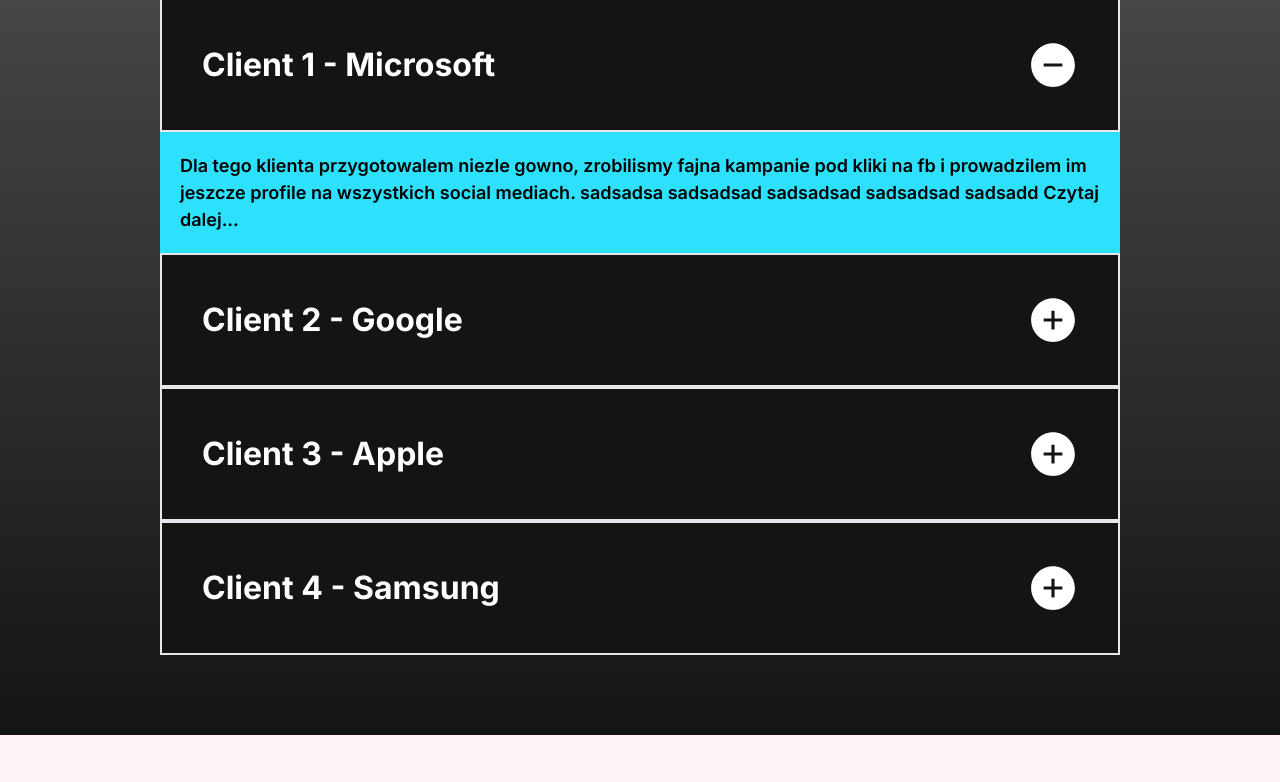
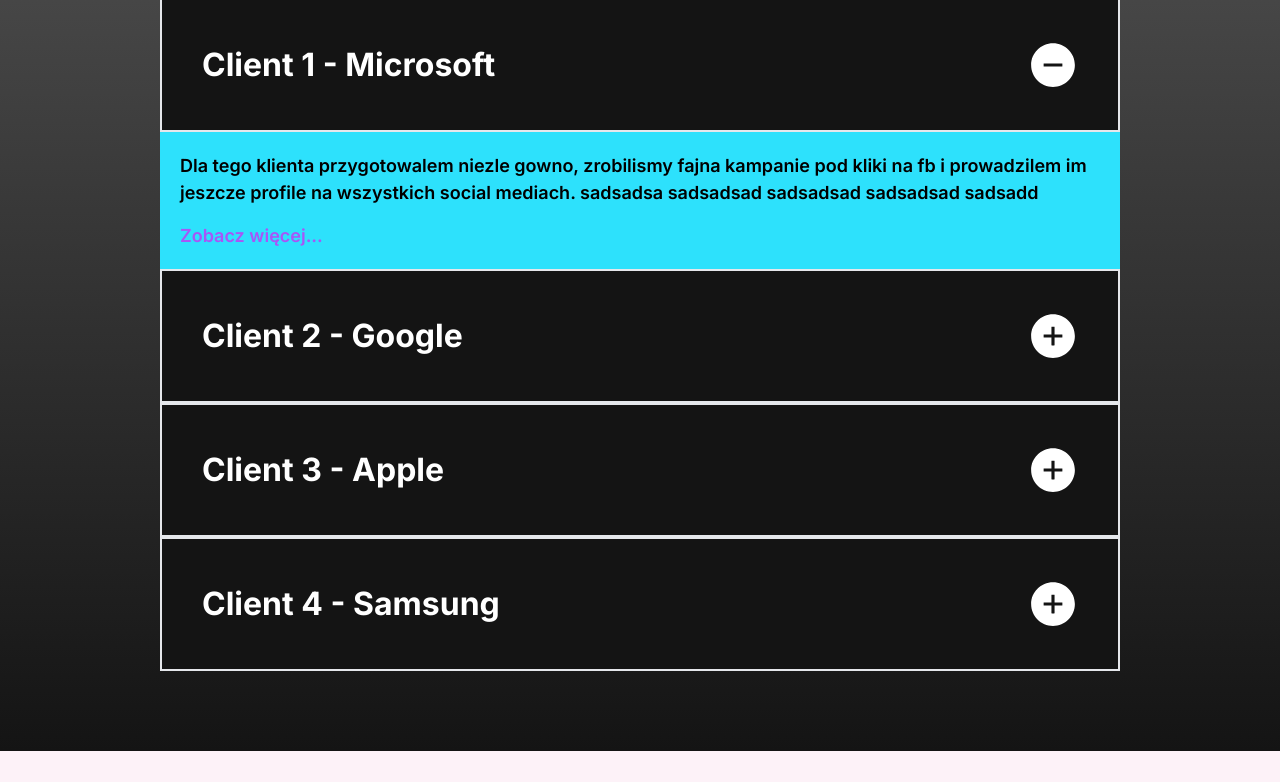
Before and after one commit to MateuszKuruc/marketing-portfolio, a Next.js app in the folder marketing-portfolio/: page / in a window 1280 px wide. Shown: the part 1360-2142 px from the top of the page. Built offline with nearby package versions, Linux system fonts and the light colour scheme.

Commit message:
adjust styling for accordion read more link

```diff
--- a/marketing-portfolio/src/components/AccordionItem.tsx
+++ b/marketing-portfolio/src/components/AccordionItem.tsx
@@ -28,7 +28,13 @@ const AccordionItem = ({
       </div>
 
       <Collapse className="ReactCollapse--collapse" isOpened={open}>
-        <div className="medium-18 p-5">{description} <Link href={`/portfolio/${id}`}>Czytaj dalej...</Link></div>
+        <div className="medium-18 p-5 flex flex-col gap-4">
+          <p>
+
+          {description}
+          </p>
+        <Link className="text-purple-500 medium-18" href={`/portfolio/${id}`}>Zobacz więcej...</Link>
+        </div>
       </Collapse>
     </div>
   );
```
